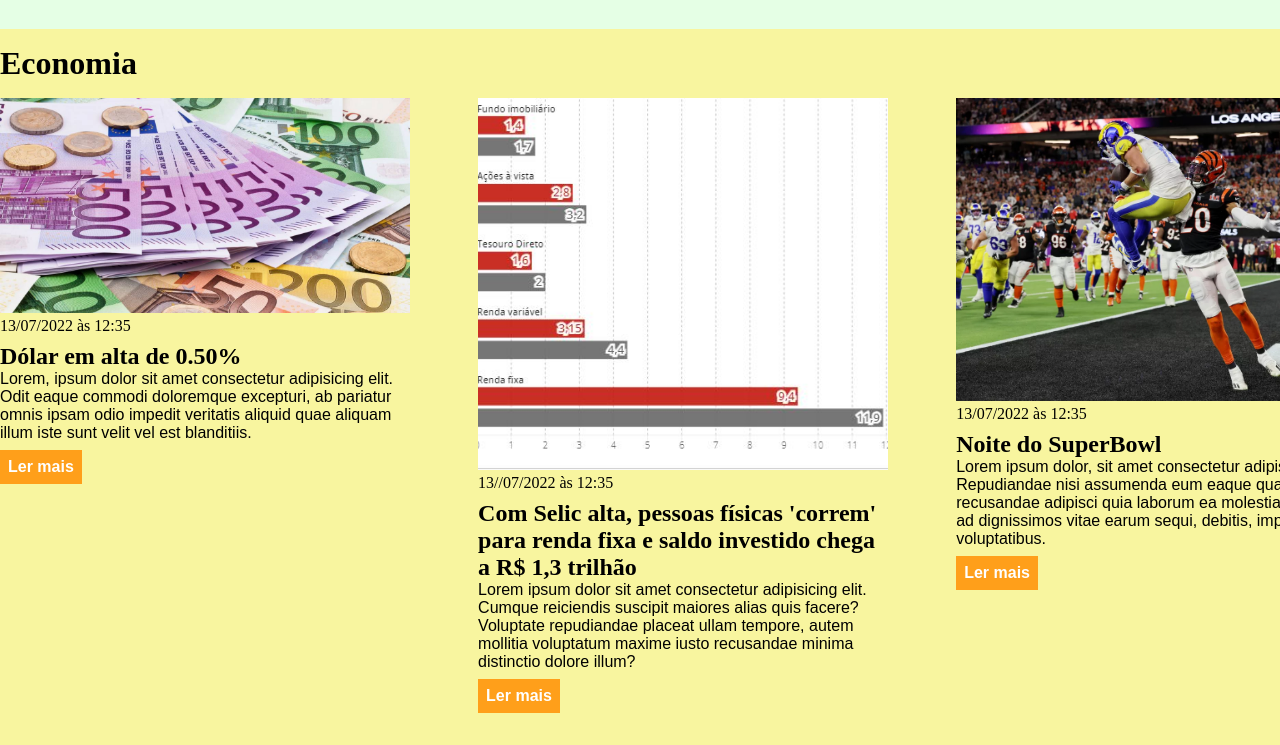
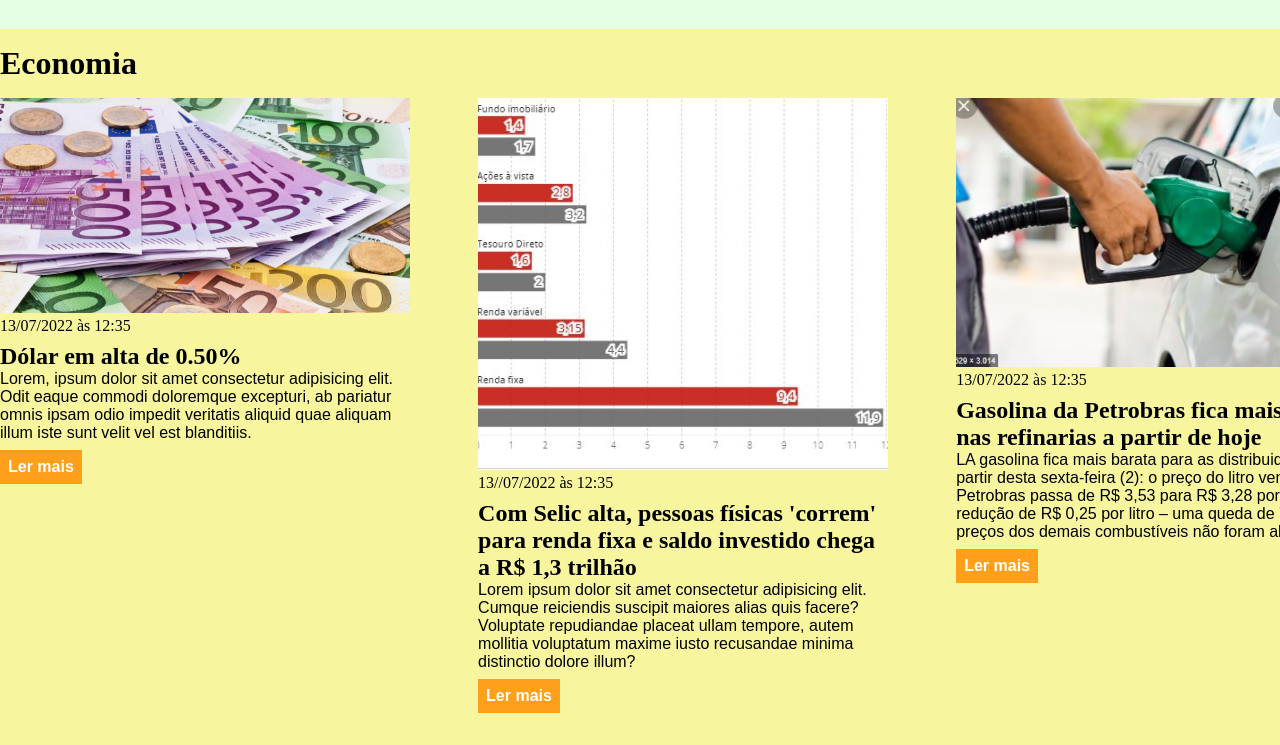
Before and after one commit to vinhaferreira/ebac_curso_frontend, a plain HTML site: page index.html in a window 1280 px wide. Shown: the part 657-1402 px from the top of the page. Drawn offline with Linux system fonts and the light colour scheme.

Commit message:
alteracao noticia de economia

```diff
--- a/index.html
+++ b/index.html
@@ -94,16 +94,19 @@
                     <a href="#" title="Leia a noticia completa">Ler mais</a>
                 </article>
                 <article>
-                    <img src="imagens/futebol_americano.jpg" alt="Jogadores de futebol americano correndo">
+                    <img src="/imagens/gasolina.JPG" alt="carro abastecendo em um posto gasolina">
                     <header>
                         <time>13/07/2022 às 12:35</time>
                     </header>
-                    <h3>Noite do SuperBowl</h3>
+                    <h3>Gasolina da Petrobras fica mais barata nas refinarias a partir de hoje</h3>
                     <p>
-                    Lorem ipsum dolor, sit amet consectetur adipisicing elit. Repudiandae nisi assumenda eum eaque quam recusandae adipisci quia laborum ea molestiae alias non ad dignissimos vitae earum sequi, debitis, impedit voluptatibus.
+                    LA gasolina fica mais barata para as distribuidoras a partir desta sexta-feira (2): o preço do litro vendido pela Petrobras passa de R$ 3,53 para R$ 3,28 por litro, uma redução de R$ 0,25 por litro – uma queda de 7,08%.
+
+                    Os preços dos demais combustíveis não foram alterados.
                     </p>
                     <a href="#" title="Leia a notícia completa">Ler mais</a>
                 </article>
+
             </div>
         </div>
     </section>
```
Also changed, not shown: imagens/gasolina.JPG (added).
